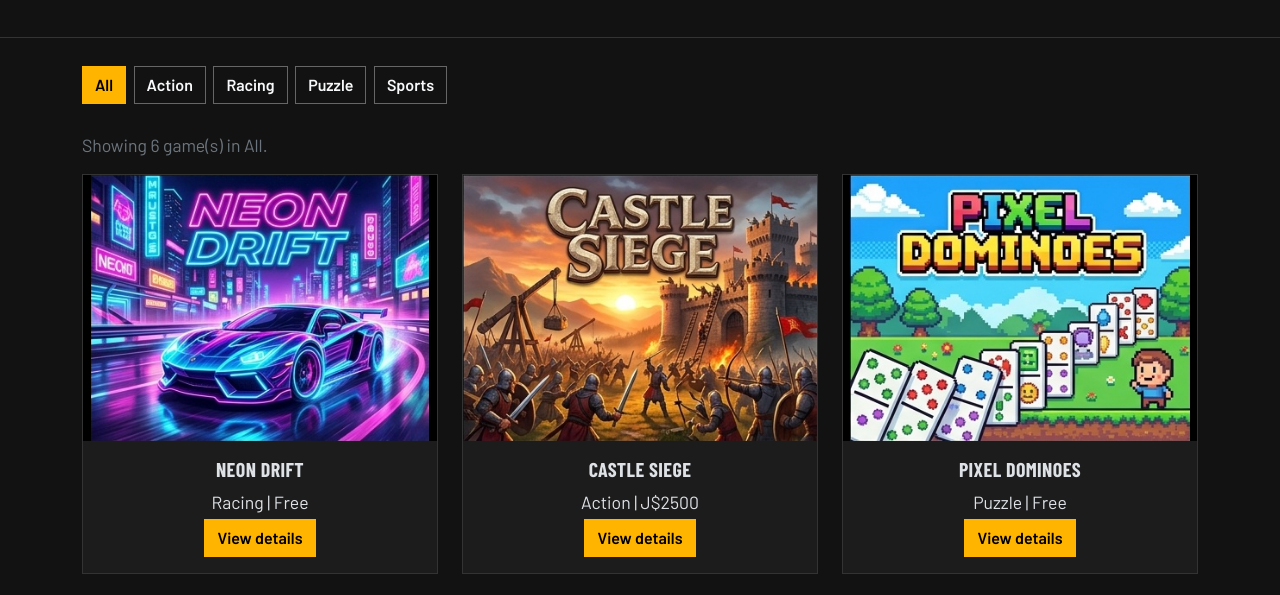
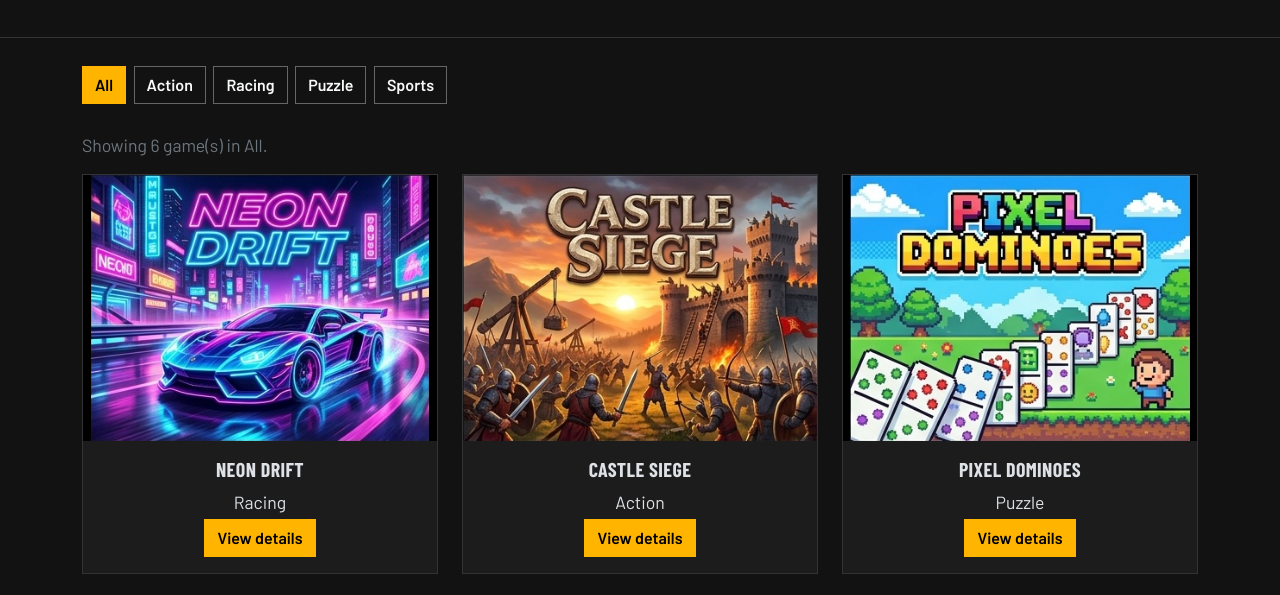
Before and after one commit to RomainStoddart/LevelUp, a plain HTML site: page games.html in a window 1280 px wide. Shown: the part 195-790 px from the top of the page. Drawn offline with nearby package versions, Linux system fonts and the light colour scheme.

Commit message:
Removal of Prices

```diff
--- a/games.html
+++ b/games.html
@@ -70,7 +70,6 @@
           <ul class="list-unstyled mb-0">
             <li><strong>Category:</strong> <span id="gameModalCategory"></span></li>
             <li><strong>Rating:</strong> <span id="gameModalRating"></span> / 5</li>
-            <li><strong>Price:</strong> <span id="gameModalPrice"></span></li>
           </ul>
         </div>
         <div class="modal-footer">
--- a/js/app.js
+++ b/js/app.js
@@ -3,12 +3,12 @@
 
 // ----- Data: an array of objects, one object per game -----
 const games = [
-  { title: "Neon Drift", category: "Racing", rating: 4.7, price: 0, description: "A fast street racer with a pumping soundtrack.", image: "images/neon-drift.jpg" },
-  { title: "Castle Siege", category: "Action", rating: 4.4, price: 2500, description: "Defend your castle against waves of enemies.", image: "images/castle-siege.jpg" },
-  { title: "Pixel Dominoes", category: "Puzzle", rating: 4.0, price: 0, description: "The classic yard game with online lobbies.", image: "images/pixel-dominoes.jpg" },
-  { title: "Star Striker", category: "Action", rating: 4.3, price: 0, description: "A fast team shooter set among the stars.", image: "images/star-striker.jpg" },
-  { title: "Cricket Clash", category: "Sports", rating: 4.6, price: 2000, description: "Lead your favourite side to glory.", image: "images/cricket-clash.jpg" },
-  { title: "Brain Blocks", category: "Puzzle", rating: 4.1, price: 900, description: "Slide the blocks and solve one hundred puzzles.", image: "images/brain-blocks.jpg" }
+  { title: "Neon Drift", category: "Racing", rating: 4.7, description: "A fast street racer with a pumping soundtrack.", image: "images/neon-drift.jpg" },
+  { title: "Castle Siege", category: "Action", rating: 4.4, description: "Defend your castle against waves of enemies.", image: "images/castle-siege.jpg" },
+  { title: "Pixel Dominoes", category: "Puzzle", rating: 4.0, description: "The classic yard game with online lobbies.", image: "images/pixel-dominoes.jpg" },
+  { title: "Star Striker", category: "Action", rating: 4.3, description: "A fast team shooter set among the stars.", image: "images/star-striker.jpg" },
+  { title: "Cricket Clash", category: "Sports", rating: 4.6, description: "Lead your favourite side to glory.", image: "images/cricket-clash.jpg" },
+  { title: "Brain Blocks", category: "Puzzle", rating: 4.1, description: "Slide the blocks and solve one hundred puzzles.", image: "images/brain-blocks.jpg" }
 ];
 
 // ----- Games page: build the cards -----
@@ -22,17 +22,12 @@ function showGames(category) {
     const game = games[i];
 
     if (category === "All" || game.category === category) {
-      let priceText = "J$" + game.price;
-      if (game.price === 0) {
-        priceText = "Free";
-      }
-
       html += '<div class="col-12 col-sm-6 col-lg-4">' +
         '<article class="card h-100">' +
         '<img src="' + game.image + '" class="card-img-top game-cover" alt="Cover art for ' + game.title + '">' +
         '<div class="card-body text-center">' +
         '<h2 class="h5 card-title">' + game.title + '</h2>' +
-        '<p class="mb-1">' + game.category + ' | ' + priceText + '</p>' +
+        '<p class="mb-1">' + game.category + '</p>' +
         '<button type="button" class="btn btn-main details-btn" data-index="' + i + '">View details</button>' +
         '</div></article></div>';
       count++;
@@ -73,7 +68,6 @@ function setupGamesPage() {
     $("#gameModalDescription").text(game.description);
     $("#gameModalCategory").text(game.category);
     $("#gameModalRating").text(game.rating);
-    $("#gameModalPrice").text(game.price === 0 ? "Free" : "J$" + game.price);
 
     const modal = new bootstrap.Modal(document.getElementById("gameModal"));
     modal.show();
```
Also changed, not shown: 1 other file.
